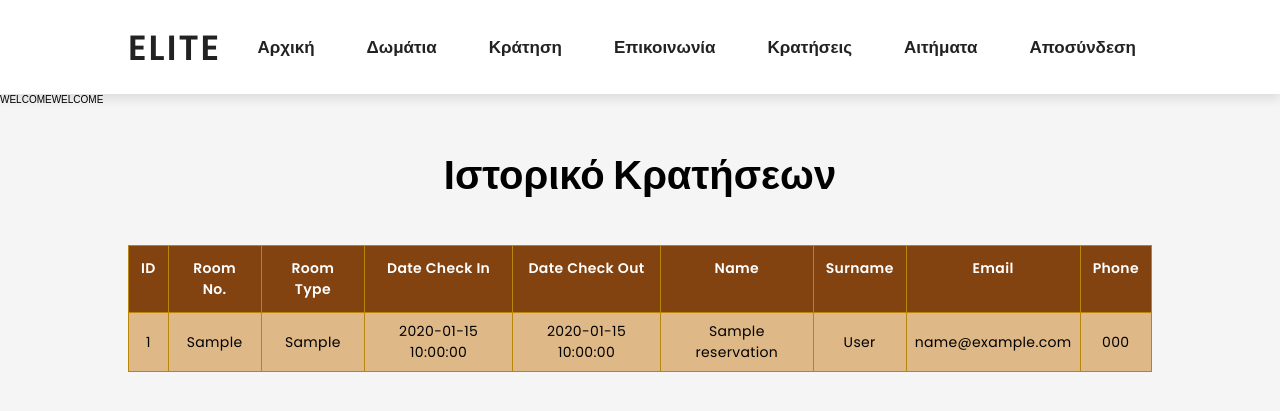
After one commit to PaolaVlsc/HotelProjectWebsite2022, a PHP site: page /clientsReservations.php in a window 1280 px wide. The commit adds this page. Shown: the top 411 px of the page. Run offline with PHP 8.4, Linux system fonts and the light colour scheme; a user stored in the database is signed in; tables that the repository leaves empty or names only in its code hold one stand-in row (values such as "Sample post").

Commit message:
Προβολή κρατήσεων

```diff
--- /dev/null
+++ b/clientsReservations.php
@@ -0,0 +1,28 @@
+<!DOCTYPE html>
+<html lang="en">
+<head>
+    <meta charset="UTF-8">
+    <title>Αρχική</title>
+
+    <!-- swiper css link  -->
+    <link rel="stylesheet" href="https://unpkg.com/swiper@7/swiper-bundle.min.css"/>
+
+    <!-- font awesome cdn link  -->
+    <link rel="stylesheet" href="https://cdnjs.cloudflare.com/ajax/libs/font-awesome/5.15.4/css/all.min.css">
+    <!-- σύνδεση με τη css   -->
+    <link rel="stylesheet" href="css/style.css">
+</head>
+<body>
+
+<?php include 'header.php'; ?>
+
+
+<?php
+if(!isset($_SESSION['username']))
+{
+    echo "<h1>DENIED ACCESS</h1>";
+}else
+{
+    echo "WELCOME";
+    require_once 'include/clientReservationsView.inc.php';
+} ?>
--- a/css/displayMessages.css
+++ b/css/displayMessages.css
@@ -36,13 +36,13 @@ body {
     letter-spacing: 0.35px;
     color: white;
     opacity: 1;
-
     padding: 12px;
     vertical-align: top;
     border: 1px solid #B8860B;
 }
 
 .table tbody tr td {
+    text-transform: none;
     font-size: 14px;
     letter-spacing: 0.35px;
     font-weight: normal;
--- a/header.php
+++ b/header.php
@@ -23,6 +23,7 @@ session_start();
                 if(isset($_SESSION["username"])){
 //                    $id = $_SESSION["username"];
 //                    echo "$id";
+                    echo "<li><a href=\"clientsReservations.php\" class=\"<?= ($activePage == 'login') ? 'active':''; ?>\" >Κρατήσεις</a></li>";
                     echo "<li><a href=\"requests.php\" class=\"<?= ($activePage == 'login') ? 'active':''; ?>\" >Αιτήματα</a></li>";
                     echo "<li> <a href=\"include/logout.inc.php\" class=\"<?= ($activePage == 'login') ? 'active':''; ?>\" >Αποσύνδεση</a></li>";
                 }
--- /dev/null
+++ b/include/clientReservationsView.inc.php
@@ -0,0 +1,87 @@
+<?php
+include_once 'include/dbh.inc.php';
+if (!isset($_SESSION['username'])) {
+    echo "<h1>DENIED ACCESS</h1>";
+    exit();
+} else {
+    echo "WELCOME";
+}
+?>
+<!DOCTYPE html>
+<html lang="en">
+<head>
+    <meta charset="UTF-8">
+    <title>Αρχική</title>
+
+    <!-- swiper css link  -->
+    <link rel="stylesheet" href="https://unpkg.com/swiper@7/swiper-bundle.min.css"/>
+
+    <!-- font awesome cdn link  -->
+    <link rel="stylesheet" href="https://cdnjs.cloudflare.com/ajax/libs/font-awesome/5.15.4/css/all.min.css">
+    <!-- σύνδεση με τη css   -->
+    <link rel="stylesheet" href="css/displayMessages.css">
+</head>
+
+<body>
+<div class="table-container" >
+    <h1 class="heading">Ιστορικό Κρατήσεων</h1>
+    <table class="table" >
+        <thead>
+        <tr>
+            <th scope="col">ID</th>
+            <th scope="col">Room No.</th>
+            <th scope="col">Room Type</th>
+            <th scope="col">Date check in</th>
+            <th scope="col">Date check out</th>
+            <th scope="col">Name</th>
+            <th scope="col">Surname</th>
+            <th scope="col">Email</th>
+            <th scope="col">Phone</th>
+        </tr>
+        </thead>
+        <tbody>
+        <?php
+        $sql = "SELECT
+reservation.id AS id ,
+reservation.room_num AS room_num,
+room.roomtype AS room_type,
+reservation.date_checked_in AS date_checked_in,
+reservation.date_checked_out AS date_checked_out,
+reservation.name AS name,
+reservation.surname AS surname,
+reservation.email AS email,
+reservation.phone AS phone
+FROM reservation
+LEFT JOIN room ON  reservation.room_num = room.room_num;";
+        $result = mysqli_query($conn, $sql);
+        if ($result) {
+
+            while ($row = mysqli_fetch_assoc($result)) {
+                $id = $row['id'];
+                $room_num = $row['room_num'];
+                $room_type = $row['room_type'];
+                $date_checked_in = $row['date_checked_in'];
+                $date_checked_out = $row['date_checked_out'];
+                $name = $row['name'];
+                $surname = $row['surname'];
+                $email = $row['email'];
+                $phone = $row['phone'];
+
+                echo "<tr><td>" . $id . "</td>
+                              <td>" . $room_num . "</td>
+                              <td>" . $room_type . "</td>
+                              <td>" . $date_checked_in . "</td>
+                              <td>" . $date_checked_out . "</td>
+                              <td>" . $name . "</td>
+                              <td>" . $surname . "</td>
+                              <td>" . $email . "</td>
+                              <td>" . $phone . "</td></tr>";
+
+            }
+        }
+        ?>
+
+        </tbody>
+    </table>
+
+</div>
```
Also changed, not shown: include/displayMessages.inc.php (+1 -33 lines).
